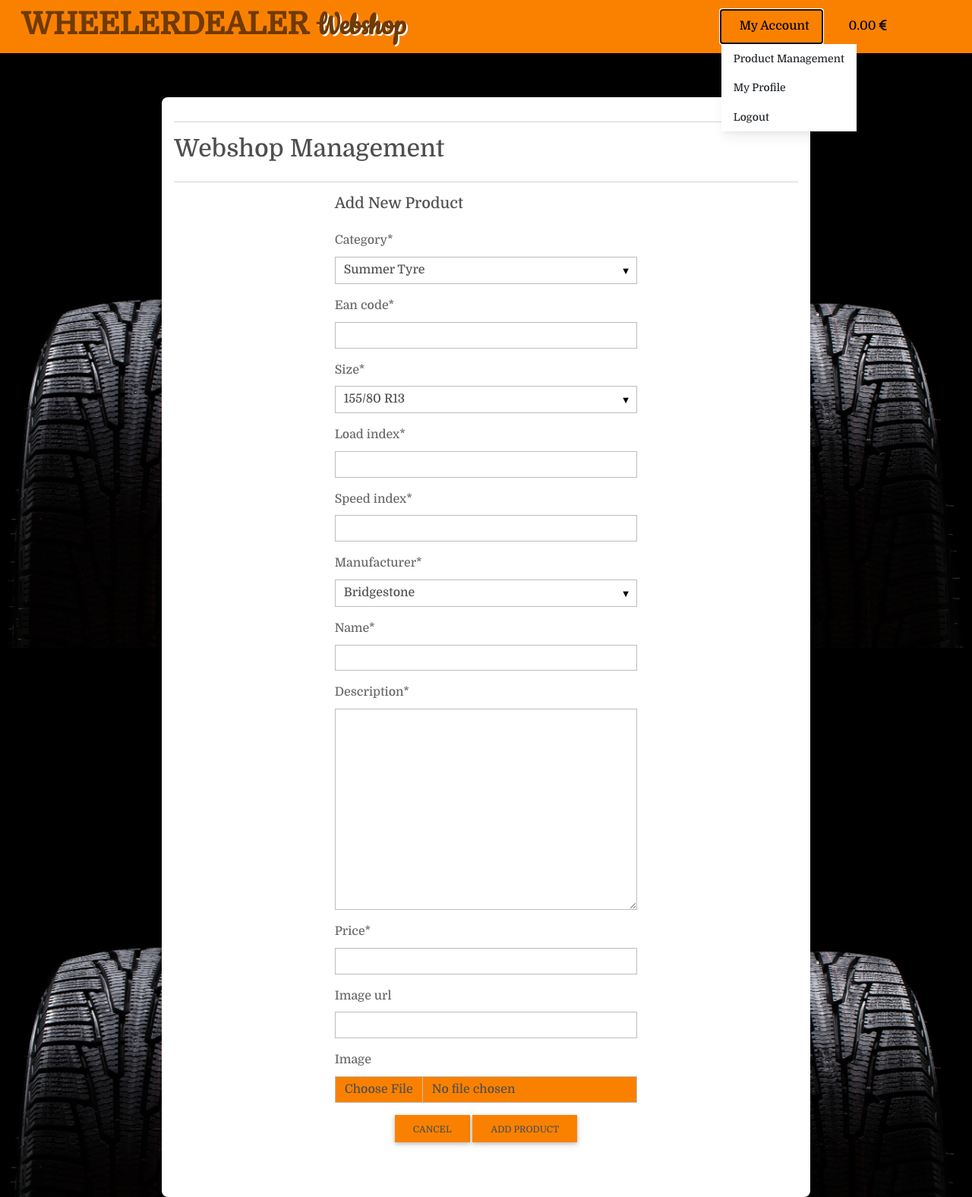
After one commit to Code-Institute-Submissions/MarisKX-Code-Institute-Milestone-Project-4v2, a Django app: page /products/add_product/ in a window 1280 px wide, after a click on "My Account". The commit adds this page. Shown: the whole page at 76% size. Run offline with Django 3.2, Linux system fonts and the light colour scheme; a user stored in the database is signed in; data comes from the database, SQL or seed files in the repository; both versions use the stored data as it was after the commit; some libraries are stand-ins or nearby versions.

Commit message:
Created add product, update product and delete product functionality for webshop manager

```diff
--- a/cart/templates/cart/cart.html
+++ b/cart/templates/cart/cart.html
@@ -135,9 +135,9 @@
     </div>
 </div>
 <div class="btt-button shadow-sm rounded-0 border border-black bg-orange">
-  <a class="btt-link d-flex h-100">
-      <i class="fas fa-arrow-up text-black-orange mx-auto my-auto"></i>
-  </a>
+    <a class="btt-link d-flex h-100">
+        <i class="fa-regular fa-up text-white mx-auto my-auto"></i>
+    </a>
 </div>
 
 {% endblock %}
--- a/checkout/templates/checkout/checkout.html
+++ b/checkout/templates/checkout/checkout.html
@@ -149,9 +149,9 @@
     </div>
 </div>
 <div class="btt-button shadow-sm rounded-0 border border-black bg-orange">
-  <a class="btt-link d-flex h-100">
-      <i class="fas fa-arrow-up text-black-orange mx-auto my-auto"></i>
-  </a>
+    <a class="btt-link d-flex h-100">
+        <i class="fa-regular fa-up text-white mx-auto my-auto"></i>
+    </a>
 </div>
 <div id="loading-overlay">
     <h1 class="text-black-orange logo-font loading-spinner">
--- a/checkout/templates/checkout/checkout_success.html
+++ b/checkout/templates/checkout/checkout_success.html
@@ -217,9 +217,9 @@
     </div>
 </div>
 <div class="btt-button shadow-sm rounded-0 border border-black bg-orange">
-  <a class="btt-link d-flex h-100">
-      <i class="fas fa-arrow-up text-black-orange mx-auto my-auto"></i>
-  </a>
+    <a class="btt-link d-flex h-100">
+        <i class="fa-regular fa-up text-white mx-auto my-auto"></i>
+    </a>
 </div>
 
 {% endblock %}
--- a/products/forms.py
+++ b/products/forms.py
@@ -10,6 +10,13 @@ class ProductForm(forms.ModelForm):
 
     def __init__(self, *args, **kwargs):
         super().__init__(*args, **kwargs)
+
+        placeholders = {
+            'ean_code': '13 digits',
+            'load_index': '2 digits',
+            'speed_index': '1 letter',
+        }
+
         categories = Category.objects.all()
         brands = Manufacturer.objects.all().order_by('display_name', )
         sizes = TyreSize.objects.all().order_by('rim_size', 'width',)
@@ -20,5 +27,6 @@ class ProductForm(forms.ModelForm):
         self.fields['category'].choices = display_name_categories
         self.fields['manufacturer'].choices = display_names_brands
         self.fields['size'].choices = full_size_display
+
         for field_name, field in self.fields.items():
             field.widget.attrs['class'] = 'rounded-0'
--- a/products/models.py
+++ b/products/models.py
@@ -1,5 +1,10 @@
 from django.db import models
-from django.core.validators import MaxValueValidator, MinValueValidator
+from django.core.validators import (
+    MaxValueValidator,
+    MinValueValidator,
+    MinLengthValidator,
+)
+
 
 
 # Create your models here.
@@ -75,12 +80,12 @@ class TyreSize(models.Model):
 
 
 class Product(models.Model):
-    category = models.ForeignKey('Category', null=True, blank=True, on_delete=models.SET_NULL)
-    ean_code = models.CharField(max_length=254, null=True, blank=True)
-    size = models.ForeignKey('TyreSize', null=True, blank=True, on_delete=models.SET_NULL)
-    load_index = models.CharField(max_length=254, null=True, blank=True)
-    speed_index = models.CharField(max_length=254, null=True, blank=True)
-    manufacturer = models.ForeignKey('Manufacturer', null=True, blank=True, on_delete=models.SET_NULL)
+    category = models.ForeignKey('Category', null=False, blank=False, on_delete=models.CASCADE)
+    ean_code = models.CharField(max_length=13, validators=[MinLengthValidator(13)], null=False, blank=False)
+    size = models.ForeignKey('TyreSize', null=False, blank=False, on_delete=models.CASCADE)
+    load_index = models.CharField(max_length=2, null=False, blank=False)
+    speed_index = models.CharField(max_length=1, null=False, blank=False)
+    manufacturer = models.ForeignKey('Manufacturer', null=False, blank=False, on_delete=models.CASCADE)
     name = models.CharField(max_length=254)
     description = models.TextField()
     price = models.DecimalField(max_digits=6, decimal_places=2)
--- /dev/null
+++ b/products/templates/products/add_product.html
@@ -0,0 +1,67 @@
+{% extends "base.html" %}
+{% load static %}
+
+
+{% block extra_css %}
+    <link rel="stylesheet" href="{% static 'css/topnav.css' %}">
+    <link rel="stylesheet" href="{% static 'css/products.css' %}">
+    <link rel="stylesheet" href="{% static 'css/cart.css' %}">
+    <link rel="stylesheet" href="{% static 'css/checkout.css' %}">
+{% endblock %}
+
+{% block extra_title %}Checkout{% endblock %}
+
+
+{% block page_header %}
+    <div class="container header-container">
+        <div class="row">
+            <div class="col"></div>
+        </div>
+    </div>
+{% endblock %}
+
+
+{% block content %}
+<div class="col-sm-12 col-lg-10 offset-lg-1 col-xl-8 offset-xl-2 mt-2">
+    <div class="card product-card-details mb-3 mt-4 pt-3 pb-3 px-3">
+        <div class="row">
+            <div class="col">
+                <hr>
+                <h2 class="logo-font mb-4">Webshop Management</h2>
+                <hr>
+            </div>
+        </div>
+
+        <div class="row">
+            <div class="col-12 col-md-6 offset-md-3 pb-5">
+                <h5 class="logo-font mb-4">Add New Product</h5>
+                <form method="POST" action="{% url 'add_product' %}" class="form mb-2" enctype="multipart/form-data">
+                    {% csrf_token %}
+                    {{ form | crispy }}
+                    <div class="text-center">
+                        <a class="btn bg-orange rounded-0" href="{% url 'products' %}">Cancel</a>
+                        <button class="btn bg-orange rounded-0" type="submit">Add Product</button>
+                    </div>
+                </form>
+            </div>
+        </div>
+    </div>
+</div>
+<div class="btt-button shadow-sm rounded-0 border border-black bg-orange">
+    <a class="btt-link d-flex h-100">
+        <i class="fa-regular fa-up text-white mx-auto my-auto"></i>
+    </a>
+</div>
+
+{% endblock %}
+
+{% block postloadjs %}
+    {{ block.super }}
+    <script src="{% static 'js/backToTopButton.js' %}"></script>
+    <script type="text/javascript">
+        $(document).ready(function() {
+            $("#id_image").addClass("bg-orange");
+
+        });
+    </script>
+{% endblock %}
--- a/products/templates/products/product_details.html
+++ b/products/templates/products/product_details.html
@@ -108,8 +108,8 @@
               {% if request.user.is_superuser %}
                 <div class="col-md-2">
                   <small>
-                    <a href="">Update</a> |
-                    <a class="text-danger" href="">Delete</a>
+                    <a href="{% url 'update_product' product.ean_code %}">Update</a> |
+                    <a class="text-danger" href="{% url 'delete_product' product.ean_code %}">Delete</a>
                   </small>
                 </div>
               {% endif %}
@@ -249,7 +249,7 @@
 </div>
 <div class="btt-button shadow-sm rounded-0 border border-black bg-orange">
   <a class="btt-link d-flex h-100">
-      <i class="fas fa-arrow-up text-black-orange mx-auto my-auto"></i>
+      <i class="fa-regular fa-up text-white mx-auto my-auto"></i>
   </a>
 </div>
 {% endblock %}
--- a/products/templates/products/products.html
+++ b/products/templates/products/products.html
@@ -127,8 +127,8 @@
             {% if request.user.is_superuser %}
                 <div class="row">
                   <small>
-                    <a href="">Update</a> |
-                    <a class="text-danger" href="">Delete</a>
+                    <a href="{% url 'update_product' product.ean_code %}">Update</a> |
+                    <a class="text-danger" href="{% url 'delete_product' product.ean_code %}">Delete</a>
                   </small>
                 </div>
               {% endif %}
@@ -138,7 +138,7 @@
 </div>
 <div class="btt-button shadow-sm rounded-0 border border-black bg-orange">
   <a class="btt-link d-flex h-100">
-      <i class="fas fa-arrow-up text-black-orange mx-auto my-auto"></i>
+      <i class="fa-regular fa-up text-white mx-auto my-auto"></i>
   </a>
 </div>
 
--- a/products/urls.py
+++ b/products/urls.py
@@ -4,4 +4,7 @@ from . import views
 urlpatterns = [
     path('', views.all_products, name='products'),
     path('<int:ean_code>/', views.product_details, name='product_details'),
+    path('add_product/', views.add_product, name='add_product'),
+    path('update_product/<int:ean_code>/', views.update_product, name='update_product'),
+    path('delete_product/<int:ean_code>/', views.delete_product, name='delete_product'),
 ]
--- a/products/views.py
+++ b/products/views.py
@@ -1,8 +1,13 @@
 from functools import reduce
 import operator
 from django.shortcuts import render, redirect, reverse, get_object_or_404
+from django.contrib import messages
+from django.contrib.auth.decorators import login_required
 from django.db.models import Q
+from django.db.models.functions import Lower
 from .models import Product, Category, Manufacturer, TyreSize
+
+from .forms import ProductForm
 
 
 def all_products(request):
@@ -159,3 +164,73 @@ def product_details(request, ean_code):
     }
 
     return render(request, 'products/product_details.html', context)
+
+
+@login_required
+def add_product(request):
+    """ Add a product to the store """
+    if not request.user.is_superuser:
+        messages.error(request, "Sorry, You don't have permission to acces this page!")
+        return redirect(reverse('home'))
+
+    if request.method == 'POST':
+        form = ProductForm(request.POST, request.FILES)
+        if form.is_valid():
+            product = form.save()
+            messages.success(request, 'Successfully added product!')
+            return redirect(reverse('product_details', args=[product.ean_code]))
+        else:
+            messages.error(request, 'Failed to add product. Please ensure the form is valid.')
+    else:
+        form = ProductForm()
+    form = ProductForm()
+    template = 'products/add_product.html'
+    context = {
+        'form': form,
+        'on_profile_page': True
+    }
+
+    return render(request, template, context)
+
+
+@login_required
+def update_product(request, ean_code):
+    """ Edit a product in the store """
+    if not request.user.is_superuser:
+        messages.error(request, "Sorry, You don't have permission to acces this page!")
+        return redirect(reverse('home'))
+
+    product = get_object_or_404(Product, ean_code=ean_code)
+    if request.method == 'POST':
+        form = ProductForm(request.POST, request.FILES, instance=product)
+        if form.is_valid():
+            form.save()
+            messages.success(request, 'Successfully updated product!')
+            return redirect(reverse('product_details', args=[product.ean_code]))
+        else:
+            messages.error(request, 'Failed to update product. Please ensure the form is valid.')
+    else:
+        form = ProductForm(instance=product)
+        messages.info(request, f'You are editing {product.name} with code {product.ean_code}')
+
+    template = 'products/update_product.html'
+    context = {
+        'form': form,
+        'product': product,
+        'on_profile_page': True
+    }
+
+    return render(request, template, context)
+
+
+@login_required
+def delete_product(request, ean_code):
+    """ Edit a product in the store """
+    if not request.user.is_superuser:
+        messages.error(request, "Sorry, You don't have permission to acces this page!")
+        return redirect(reverse('home'))
+
+    product = get_object_or_404(Product, ean_code=ean_code)
+    product.delete()
+    messages.success(request, 'Product deleted succcessfully!')
+    return redirect(reverse('products'))
--- a/static/css/base.css
+++ b/static/css/base.css
@@ -34,6 +34,10 @@ a:hover {
 
 .text-orange {
     color: rgb(250, 129, 0) !important;
+}
+
+.text-white {
+    color: white !important;
 }
 
 .bg-orange {
--- a/templates/includes/mainheader.html
+++ b/templates/includes/mainheader.html
@@ -21,7 +21,7 @@
                 <div class="dropdown-menu border-0 rounded-0" aria-labelledby="user-options">
                     {% if request.user.is_authenticated %}
                         {% if request.user.is_superuser %}
-                            <a href="" class="dropdown-item">Product Management</a>
+                            <a href="{% url 'add_product' %}" class="dropdown-item">Product Management</a>
                         {% endif %}
                             <a href="{% url 'profile' %}" class="dropdown-item">My Profile</a>
                             <a href="{% url 'account_logout' %}" class="dropdown-item">Logout</a>
```
Also changed, not shown: products/templates/products/update_product.html (added, +67 -0 lines), profiles/templates/profiles/profile.html (+3 -4 lines), db.sqlite3, media/8808563413655_1021167.jpg (added), media/hankook.png (added), products/migrations/0002_auto_20220326_2336.py (added), products/migrations/0003_alter_product_ean_code.py (added), products/migrations/0004_auto_20220326_2342.py (added).
